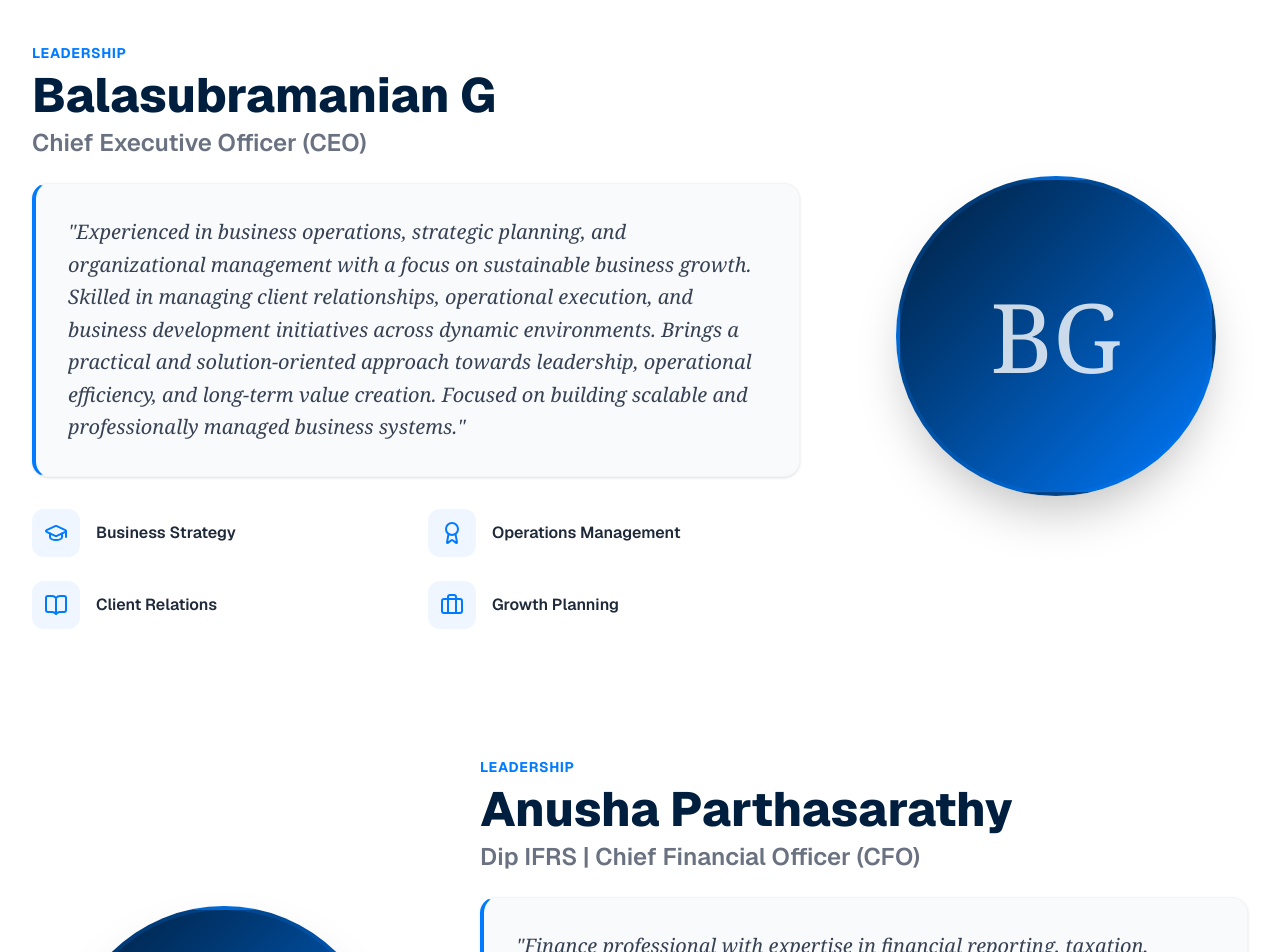
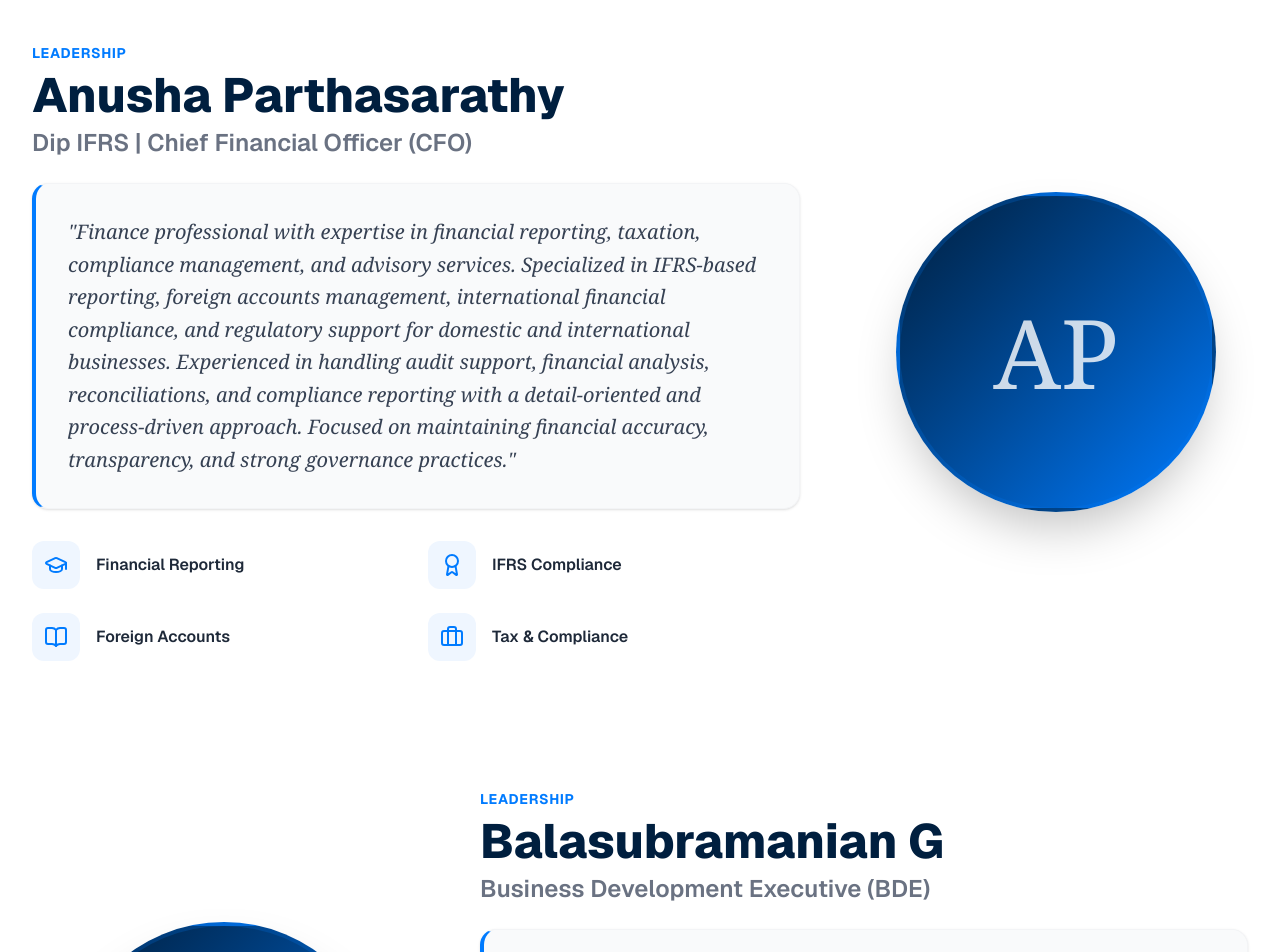
Before and after one commit to sriram263/finnova-solutions, a Next.js app: page /about in a window 1280 px wide. Shown: the part 1260-2212 px from the top of the page. Built offline with nearby package versions, Linux system fonts and the light colour scheme.

Commit message:
Changes of bala as BDE

```diff
--- a/app/about/page.tsx
+++ b/app/about/page.tsx
@@ -13,20 +13,20 @@ const leadership = [
     highlights: ["Chartered Accountant", "Cost Accountant", "Audit & Assurance", "Business Advisory"]
   },
   {
-    name: "Balasubramanian G",
-    roleTitle: "Leadership",
-    qualification: "Chief Executive Officer (CEO)",
-    initials: "BG",
-    description: "Experienced in business operations, strategic planning, and organizational management with a focus on sustainable business growth. Skilled in managing client relationships, operational execution, and business development initiatives across dynamic environments. Brings a practical and solution-oriented approach towards leadership, operational efficiency, and long-term value creation. Focused on building scalable and professionally managed business systems.",
-    highlights: ["Business Strategy", "Operations Management", "Client Relations", "Growth Planning"]
-  },
-  {
     name: "Anusha Parthasarathy",
     roleTitle: "Leadership",
     qualification: "Dip IFRS | Chief Financial Officer (CFO)",
     initials: "AP",
     description: "Finance professional with expertise in financial reporting, taxation, compliance management, and advisory services. Specialized in IFRS-based reporting, foreign accounts management, international financial compliance, and regulatory support for domestic and international businesses. Experienced in handling audit support, financial analysis, reconciliations, and compliance reporting with a detail-oriented and process-driven approach. Focused on maintaining financial accuracy, transparency, and strong governance practices.",
     highlights: ["Financial Reporting", "IFRS Compliance", "Foreign Accounts", "Tax & Compliance"]
+  },
+  {
+    name: "Balasubramanian G",
+    roleTitle: "Leadership",
+    qualification: "Business Development Executive (BDE)",
+    initials: "BG",
+    description: "Experienced in business operations, strategic planning, and organizational management with a focus on sustainable business growth. Skilled in managing client relationships, operational execution, and business development initiatives across dynamic environments. Brings a practical and solution-oriented approach towards leadership, operational efficiency, and long-term value creation. Focused on building scalable and professionally managed business systems.",
+    highlights: ["Business Strategy", "Operations Management", "Client Relations", "Growth Planning"]
   },
   {
     name: "Sriram S",
```
